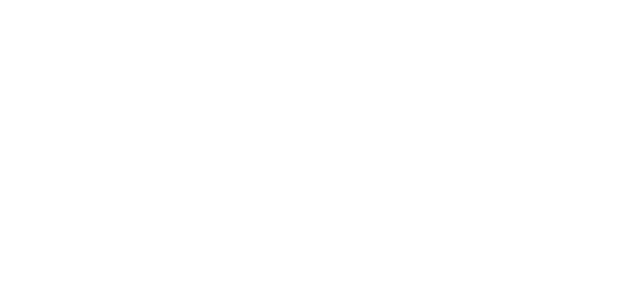
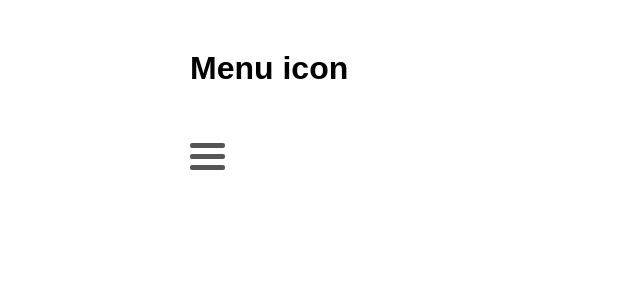
Before and after one commit to StojanMilosev/menu-icon, a plain HTML site: page index.html in a window 1280 px wide. Shown: the whole page, without its empty margins (0-640 px from the left). Drawn offline with Linux system fonts and the light colour scheme.

Commit message:
added necesary css styles

```diff
--- a/index.html
+++ b/index.html
@@ -8,6 +8,7 @@
     </head>
     <body>
         <div class="container">
+            <h1>Menu icon</h1>
             <div class="menu-icon-box" onclick="menuIcon(this)">
                 <div class="bar1"></div>
                 <div class="bar2"></div>
--- a/main.css
+++ b/main.css
@@ -8,3 +8,31 @@
     margin: auto;
     padding: 50px;
 }
+.menu-icon-box{
+    display: inline-block;
+    cursor: pointer;
+    width: 50px;
+    margin: 50px auto;
+}
+.bar1, .bar2, .bar3{
+    width: 35px;
+    height: 5px;
+    background-color: #555555;
+    margin: 6px 0;
+    -webkit-transition: all 250ms ease-in-out;
+    -moz-transition: all 250ms ease-in-out;
+    transition: all 250ms ease-in-out;
+    border-radius: 2px;
+}
+
+.change .bar1{
+    -webkit-transform: rotate(-45deg) translate(-9px, 6px);
+    transform: rotate(-45deg) translate(-9px, 6px);
+}
+.change .bar2{
+    opacity: 0;
+}
+.change .bar3{
+    -webkit-transform: rotate(45deg) translate(-8px, -8px);
+    transform: rotate(45deg) translate(-8px, -8px);
+}
```
Also changed, not shown: 1 other file.
